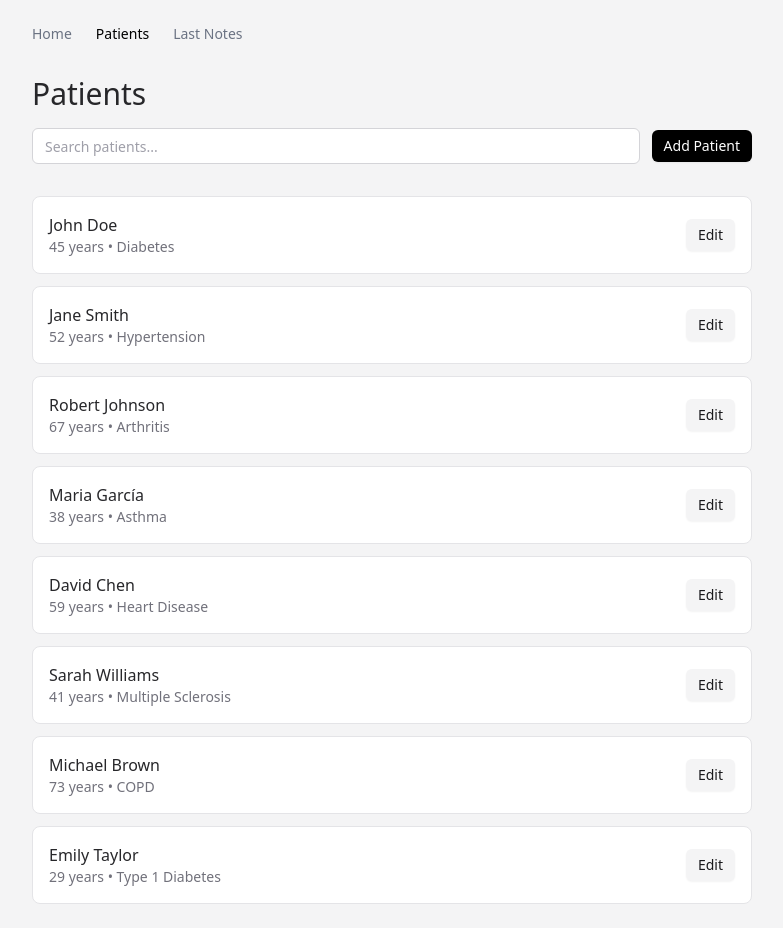
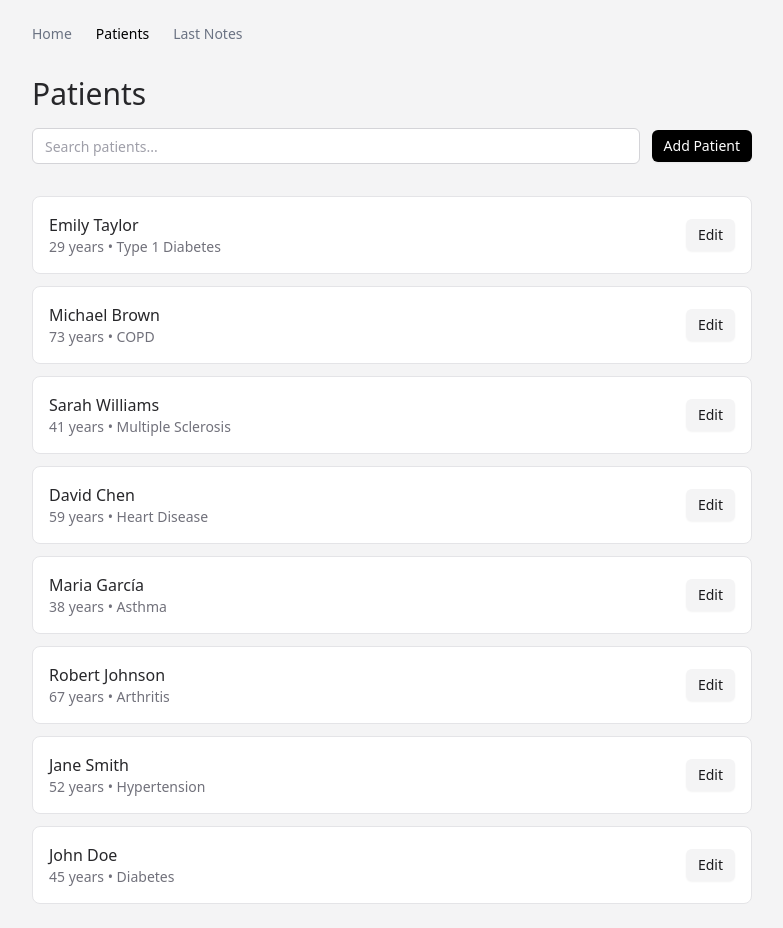
Before and after one commit to manumorante/track-patients, a React (Vite) app: page /patients in a window 1280 px wide. Shown: the whole page, without its empty margins (248-1031 px from the left). Built offline with nearby package versions, Linux system fonts and the light colour scheme.

Commit message:
add createdAt and order

```diff
--- a/src/api/notes.ts
+++ b/src/api/notes.ts
@@ -1,4 +1,3 @@
-import { notes as initialNotes } from '@/data/notes'
 import { delay } from '@/api/utils'
 import { useAppStore } from '@/stores/appStore'
 import type { Note } from '@/types'
@@ -59,10 +58,4 @@ export const api = {
     const state = store.getState()
     state.setNotes(state.notes.filter((n: Note) => n.id !== id))
   },
-
-  async reset(): Promise<Note[]> {
-    await delay()
-    store.getState().setNotes(initialNotes)
-    return initialNotes
-  },
 }
--- a/src/api/patients.ts
+++ b/src/api/patients.ts
@@ -1,4 +1,3 @@
-import { patients as initialPatients } from '@/data/patients'
 import { delay } from '@/api/utils'
 import { useAppStore } from '@/stores/appStore'
 import type { Patient } from '@/types'
@@ -7,23 +6,27 @@ import { v4 as uuid } from 'uuid'
 const store = useAppStore
 
 export const api = {
-  async getAll(): Promise<Patient[]> {
-    await delay()
-    return store.getState().patients
+  _sortPatients(patients: Patient[]): Patient[] {
+    return patients.sort(
+      (a, b) => new Date(b.createdAt).getTime() - new Date(a.createdAt).getTime(),
+    )
   },
 
   async search(query: string): Promise<Patient[]> {
     await delay()
-    if (!query?.trim() || query.length < 2) return store.getState().patients
+    const patients = store.getState().patients
 
-    const search = query.toLowerCase()
-    return store
-      .getState()
-      .patients.filter(
-        (p: Patient) =>
-          p.name.toLowerCase().includes(search) ||
-          p.primaryCondition.toLowerCase().includes(search),
-      )
+    if (!query?.trim() || query.length < 2) {
+      return this._sortPatients(patients)
+    }
+
+    const search = query.toLowerCase().trim()
+    const filteredPatients = patients.filter(
+      (p: Patient) =>
+        p.name.toLowerCase().includes(search) || p.primaryCondition.toLowerCase().includes(search),
+    )
+
+    return this._sortPatients(filteredPatients)
   },
 
   async getOne(id: string): Promise<Patient> {
@@ -56,10 +59,4 @@ export const api = {
     const state = store.getState()
     state.setPatients(state.patients.filter((p: Patient) => p.id !== id))
   },
-
-  async reset(): Promise<Patient[]> {
-    await delay()
-    store.getState().setPatients(initialPatients)
-    return initialPatients
-  },
 }
--- a/src/components/patients/PatientForm.tsx
+++ b/src/components/patients/PatientForm.tsx
@@ -8,6 +8,7 @@ const DEFAULT_PATIENT: PatientDraft = {
   name: '',
   age: 30,
   primaryCondition: '',
+  createdAt: new Date().toISOString(),
 } as const
 
 export default function PatientForm() {
--- a/src/data/patients.ts
+++ b/src/data/patients.ts
@@ -6,47 +6,56 @@ export const patients: Patient[] = [
     name: 'John Doe',
     age: 45,
     primaryCondition: 'Diabetes',
+    createdAt: '2024-03-10T10:30:00Z',
   },
   {
     id: '2',
     name: 'Jane Smith',
     age: 52,
     primaryCondition: 'Hypertension',
+    createdAt: '2024-03-12T14:20:00Z',
   },
   {
     id: '3',
     name: 'Robert Johnson',
     age: 67,
     primaryCondition: 'Arthritis',
+    createdAt: '2024-03-13T09:15:00Z',
   },
   {
     id: '4',
     name: 'Maria García',
     age: 38,
     primaryCondition: 'Asthma',
+    createdAt: '2024-03-14T11:45:00Z',
+    updatedAt: '2024-03-15T12:52:00Z',
   },
   {
     id: '5',
     name: 'David Chen',
     age: 59,
     primaryCondition: 'Heart Disease',
+    createdAt: '2024-03-15T13:10:00Z',
   },
   {
     id: '6',
     name: 'Sarah Williams',
     age: 41,
     primaryCondition: 'Multiple Sclerosis',
+    createdAt: '2024-03-16T15:30:00Z',
   },
   {
     id: '7',
     name: 'Michael Brown',
     age: 73,
     primaryCondition: 'COPD',
+    createdAt: '2024-03-17T16:45:00Z',
   },
   {
     id: '8',
     name: 'Emily Taylor',
     age: 29,
     primaryCondition: 'Type 1 Diabetes',
+    createdAt: '2024-03-18T10:20:00Z',
   },
 ]
--- a/src/hooks/usePatients.ts
+++ b/src/hooks/usePatients.ts
@@ -3,13 +3,6 @@ import { api } from '@/api/patients'
 import type { Patient } from '@/types'
 
 // Queries
-export function usePatients() {
-  return useQuery({
-    queryKey: ['patients'],
-    queryFn: api.getAll,
-  })
-}
-
 export function usePatient(id: string) {
   return useQuery({
     queryKey: ['patient', id],
```
Also changed, not shown: src/types/index.ts (+6 -3 lines).
